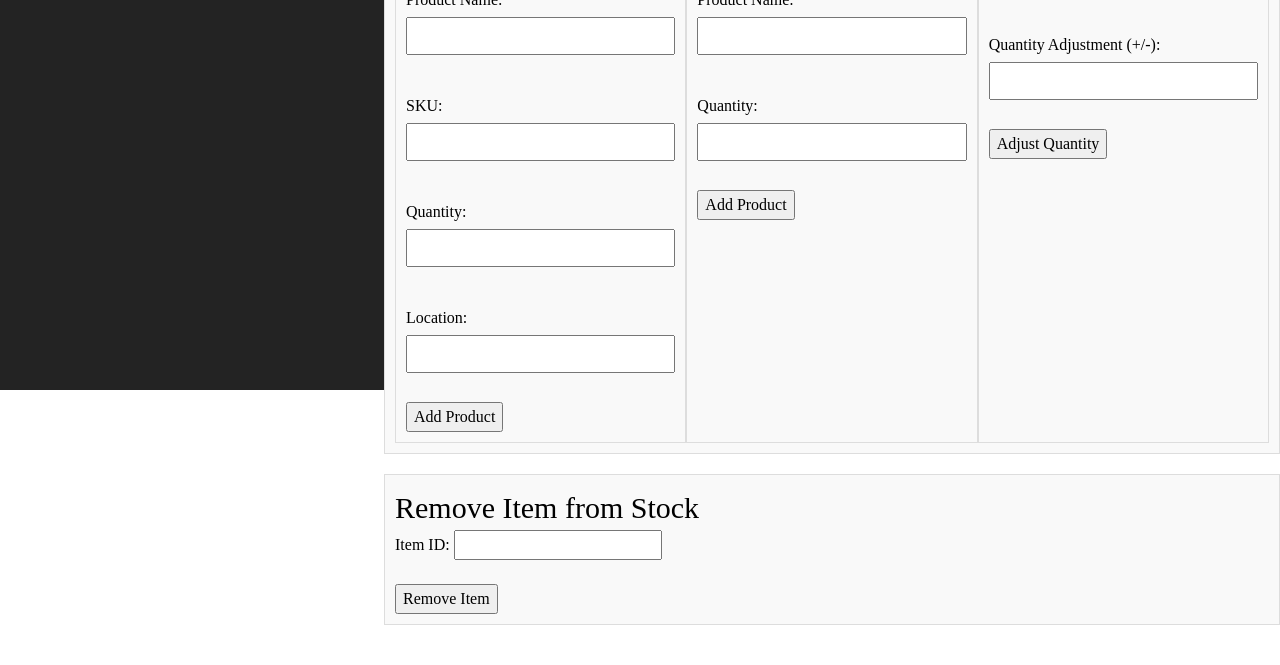
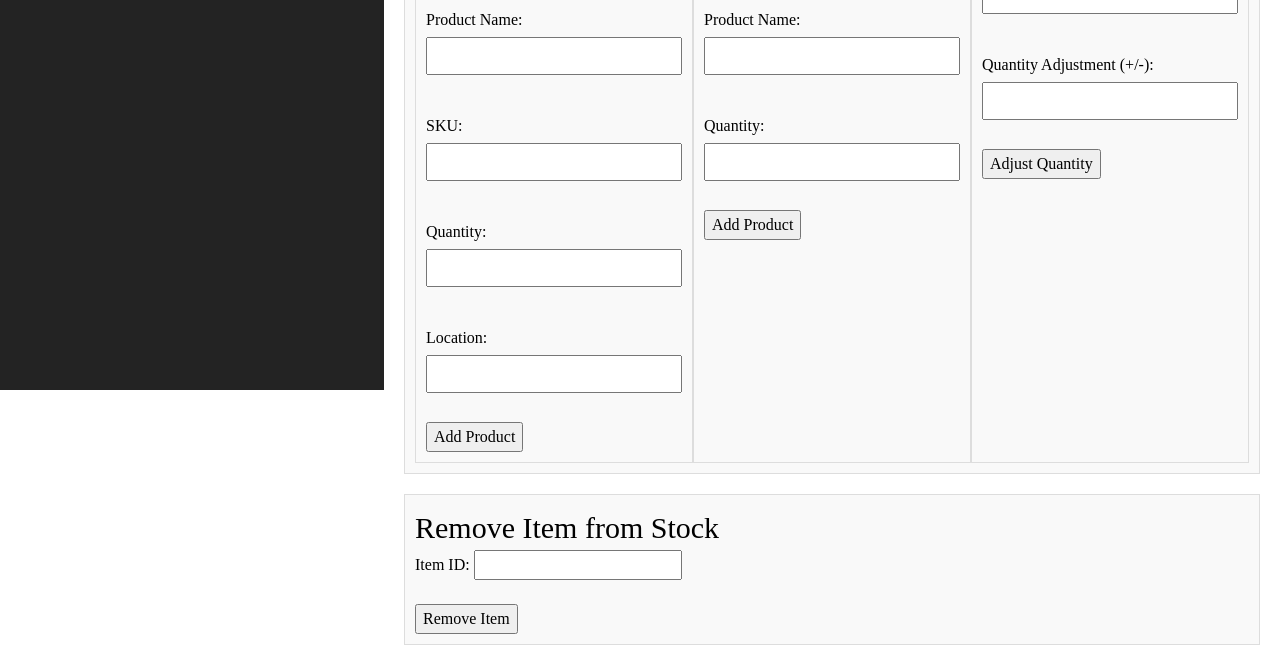
Before and after one commit to JTehuintle/CMPE131, a website: page Review_Inventory_Admin_View.html in a window 1280 px wide. Shown: the part 410-1075 px from the top of the page. Before the commit the page ends 1035 px from the top, so only its background shows below. Drawn offline with Linux system fonts and the light colour scheme; no server answers.

Commit message:
Add files via upload

```diff
--- a/Review_Inventory_Admin_View.html
+++ b/Review_Inventory_Admin_View.html
@@ -138,13 +138,16 @@
         .current_stock,
         .product_container,
         .order_more_product,
-        .product_container_pt2 {
+        .product_container_pt2
+         {
             margin-top: 20px;
             border: 1px solid #ddd;
             padding: 10px;
             background-color: #f9f9f9;
         }
-
+        .inventory_box{
+        border: 20px solid #fff;
+        }
         .current_stock {
             flex: 1;
         }
```
